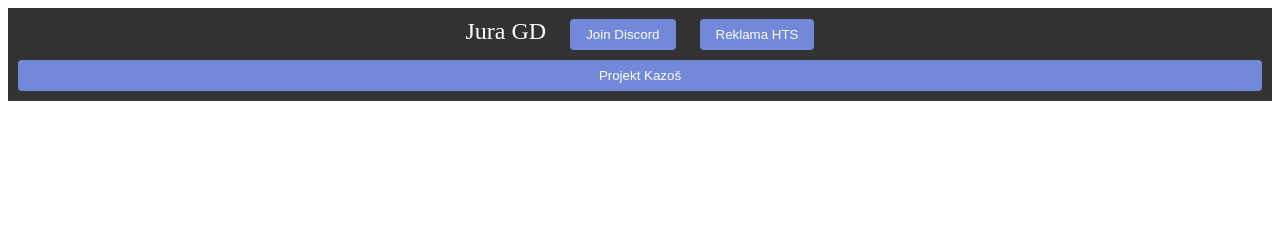
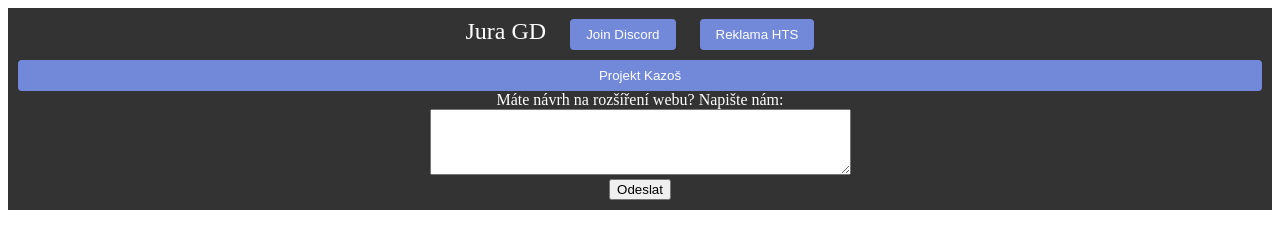
Before and after one commit to Jurycze/main, a plain HTML site: page index.html in a window 1280 px wide. Drawn offline with Linux system fonts and the light colour scheme.

Commit message:
Update index.html

```diff
--- a/index.html
+++ b/index.html
@@ -16,6 +16,11 @@
       <a href="https://jurycze.github.io/kazos/" style="color: #fff; text-decoration: none; margin-top: 10px; display: block;">
         <button style="background-color: #7289DA; color: #fff; padding: 8px 16px; border: none; border-radius: 4px; width: 100%;">Projekt Kazoš</button>
       </a>
+<form id="myForm">
+  <label for="inputText">Máte návrh na rozšíření webu? Napište nám:</label><br>
+  <textarea id="inputText" name="inputText" rows="4" cols="50"></textarea><br>
+  <button type="submit" onclick="submitForm()">Odeslat</button>
+</form>
     </div>
   </body>
 </html>
```
